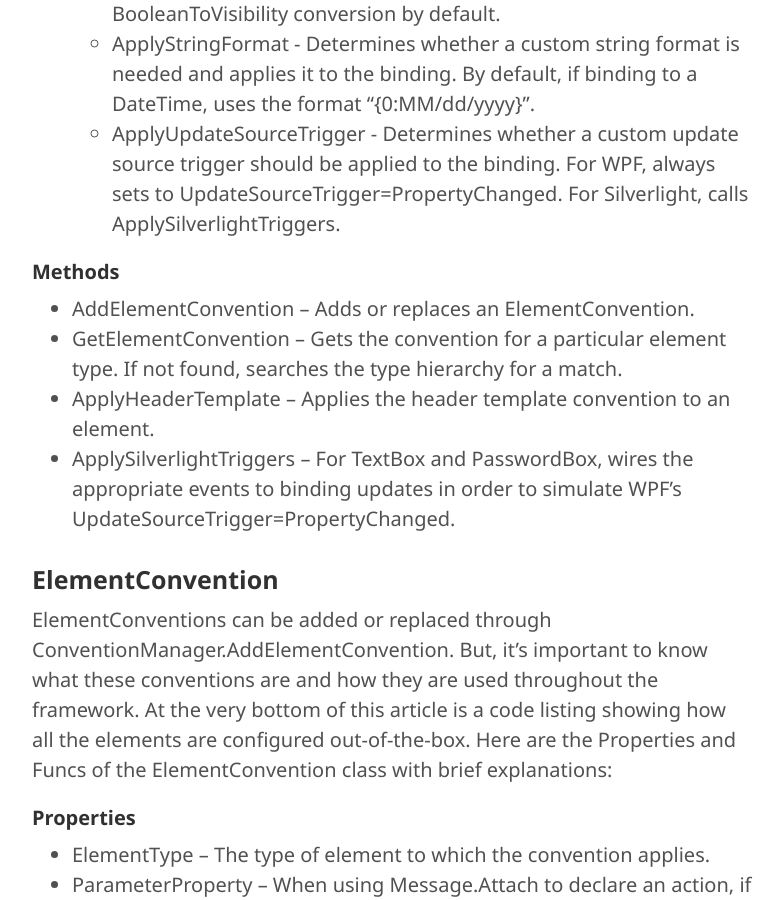
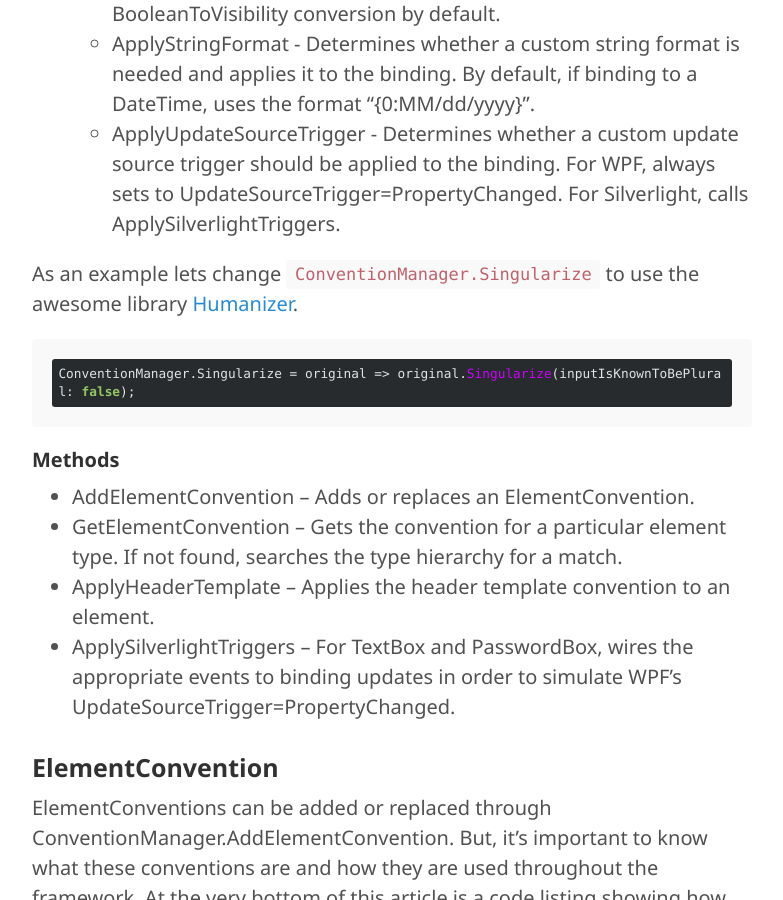
Before and after one commit to Caliburn-Micro/caliburn-micro.github.io, a Jekyll site: the page built from documentation/conventions.md, in a window 1280 px wide and 900 px high, scrolled down 15546 px. Shown: the whole window, without its empty margins (248-1031 px from the left). Built offline with Jekyll 4.4.1, drawn with Linux system fonts in a browser that asks for light colours.

Commit message:
Update documentation with Singularize customization

````diff
--- a/documentation/conventions.md
+++ b/documentation/conventions.md
@@ -266,6 +266,12 @@ If you’ve read this far, you know that the ConventionManager is leveraged heav
 	 - ApplyStringFormat - Determines whether a custom string format is needed and applies it to the binding. By default, if binding to a DateTime, uses the format "{0:MM/dd/yyyy}".
 	 - ApplyUpdateSourceTrigger - Determines whether a custom update source trigger should be applied to the binding. For WPF, always sets to UpdateSourceTrigger=PropertyChanged. For Silverlight, calls ApplySilverlightTriggers.
 
+ As an example lets change `ConventionManager.Singularize` to use the awesome library [Humanizer](https://github.com/Humanizr/Humanizer).
+
+``` csharp
+ConventionManager.Singularize = original => original.Singularize(inputIsKnownToBePlural: false);
+```
+
 ##### Methods
 
  - AddElementConvention – Adds or replaces an ElementConvention.
````
